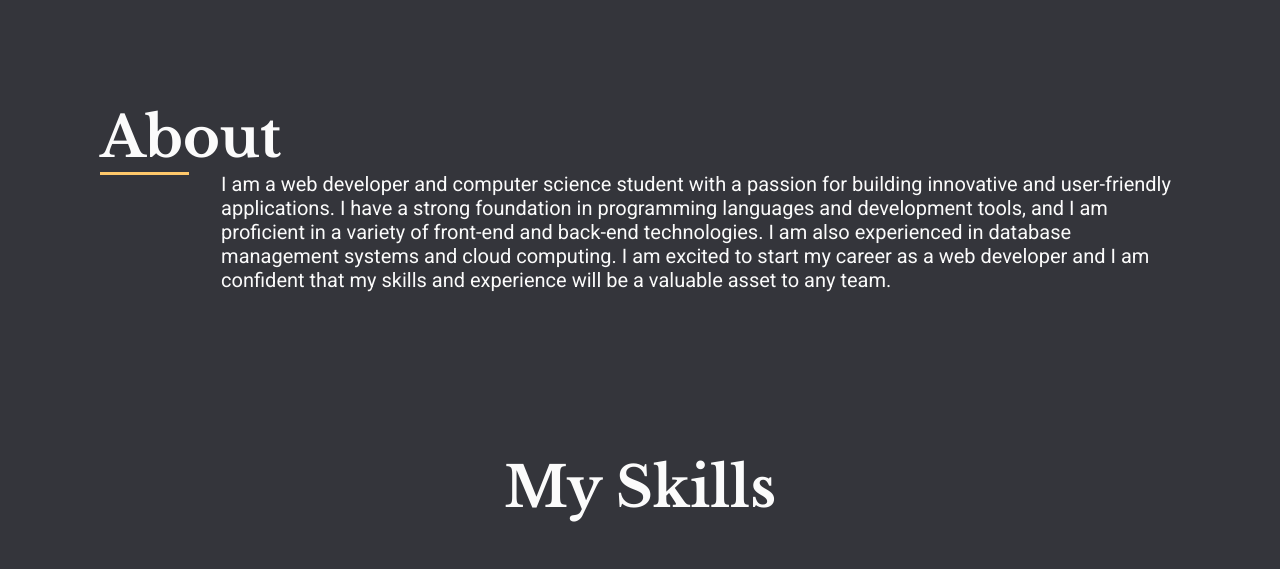
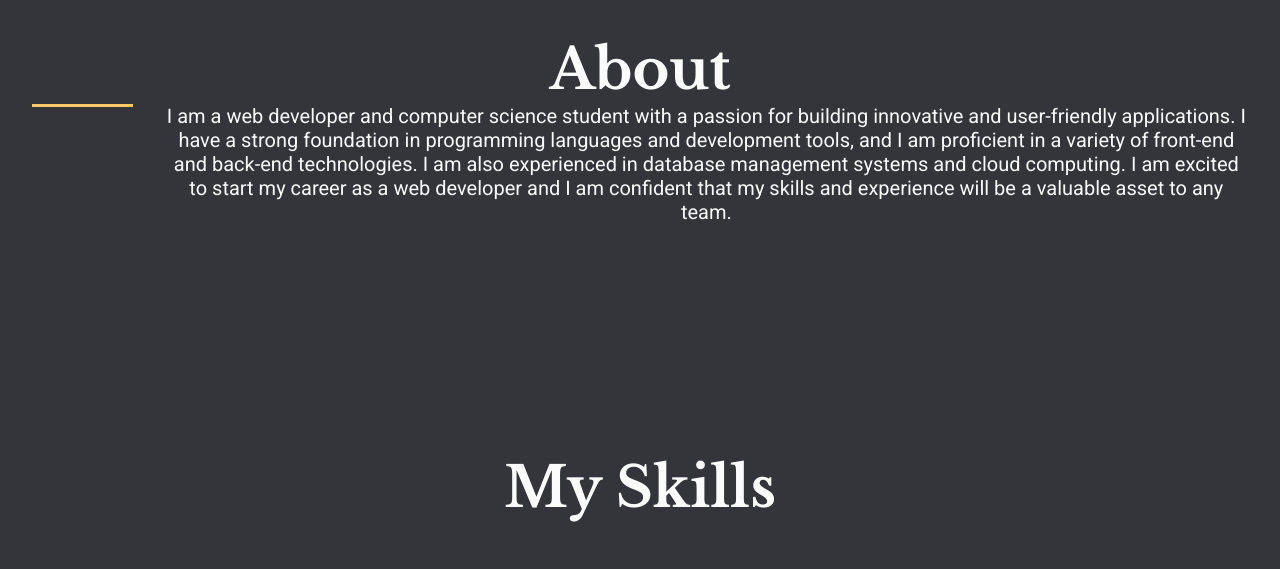
Before and after one commit to Desai-123/My_Portfolio, a plain HTML site: page index.html in a window 1280 px wide. Shown: the part 797-1366 px from the top of the page. Drawn offline with nearby package versions, Linux system fonts and the light colour scheme.

Commit message:
Update index.html

```diff
--- a/index.html
+++ b/index.html
@@ -6,6 +6,7 @@
     <meta name="viewport" content="width=device-width, initial-scale=1.0">
     <title>Portfolio Website</title>
     <link rel="stylesheet" href="style.css">
+    <link rel="stylesheet" href="style_1.css">
     <link href="https://cdn.jsdelivr.net/npm/remixicon@3.5.0/fonts/remixicon.css" rel="stylesheet">
 </head>
 <body>
```
